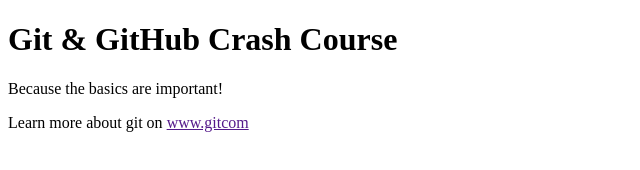
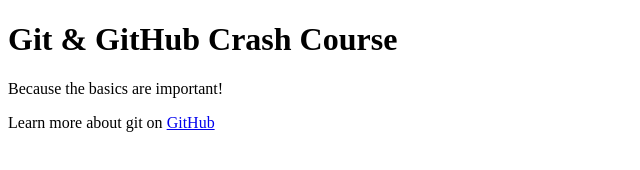
Before and after one commit to skader-collab/wastemanage, a plain HTML site: page 01 Starting Project/index.html in a window 1280 px wide. Shown: the full height of the page, 0-640 px from the left. Drawn offline with Linux system fonts and the light colour scheme.

Commit message:
new section

```diff
--- a/01 Starting Project/index.html
+++ b/01 Starting Project/index.html
@@ -8,7 +8,9 @@
   </head>
   <body>
     <h1>Git & GitHub Crash Course</h1>
+   <section>
     <p>Because the basics are important!</p>
-    <p> Learn more about git on <a href=""">www.gitcom</a></p>
+    <p> Learn more about git on <a href="wwww.github.com">GitHub</a></p>
+   </section>
   </body>
 </html>
```
